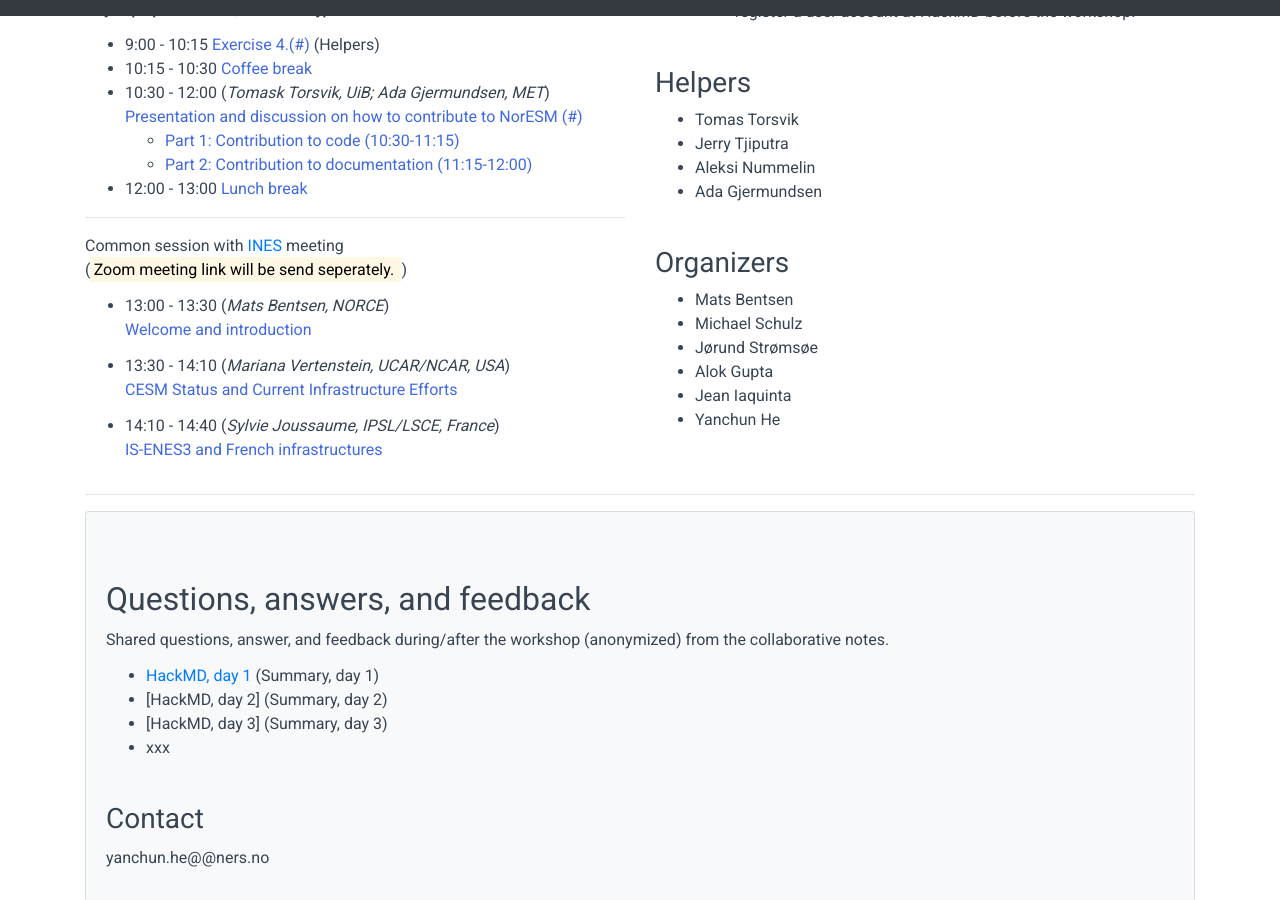
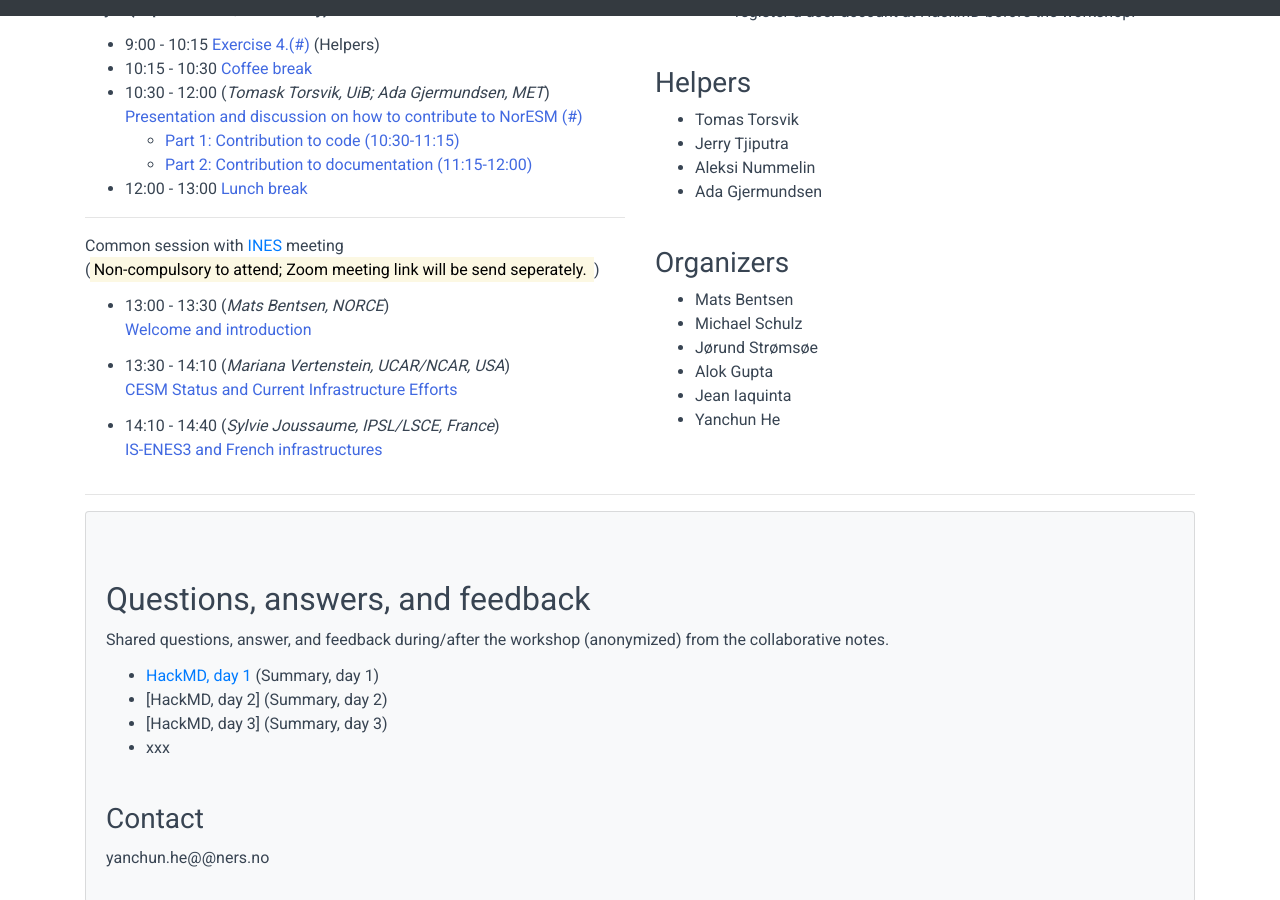
Before and after one commit to hsode/INES_workshop_2020, a Jekyll site: the page built from index.md, in a window 1280 px wide and 900 px high, scrolled down 1392 px. Built offline with Jekyll 4.4.1, drawn with Linux system fonts in a browser that asks for light colours; comment, search, counter and statistics services are not loaded.

Commit message:
minor update content

```diff
--- a/left_column.md
+++ b/left_column.md
@@ -75,7 +75,7 @@ exercises.
 
 ---
 Common session with [INES](https://www.ines.noresm.org) meeting \
-(<mark>Zoom meeting link will be send seperately. </mark>)
+(<mark>Non-compulsory to attend; Zoom meeting link will be send seperately. </mark>)
 
 - 13:00 - 13:30 (_Mats Bentsen, NORCE_)\
 <span style="color:royalblue"> Welcome and introduction </span>
```
